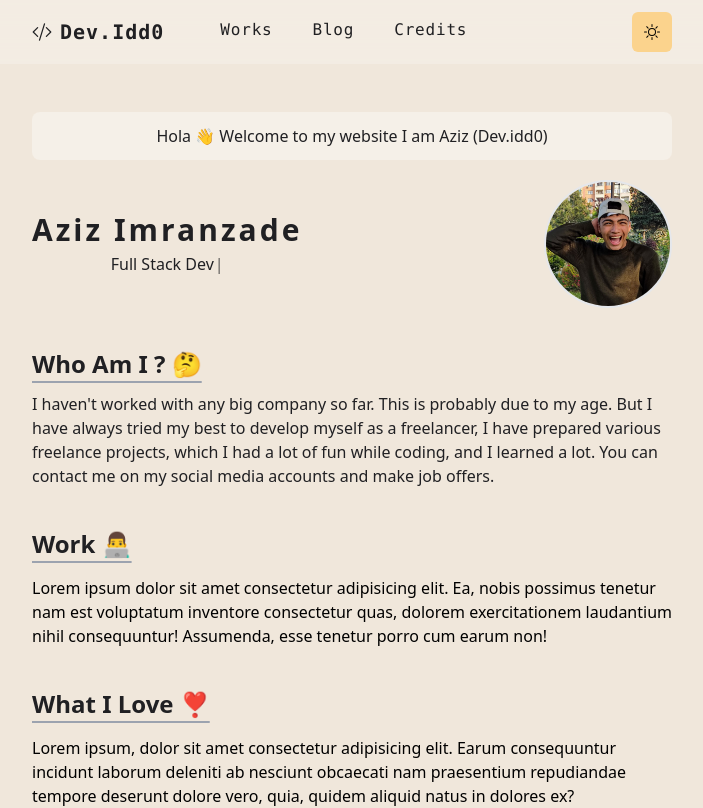
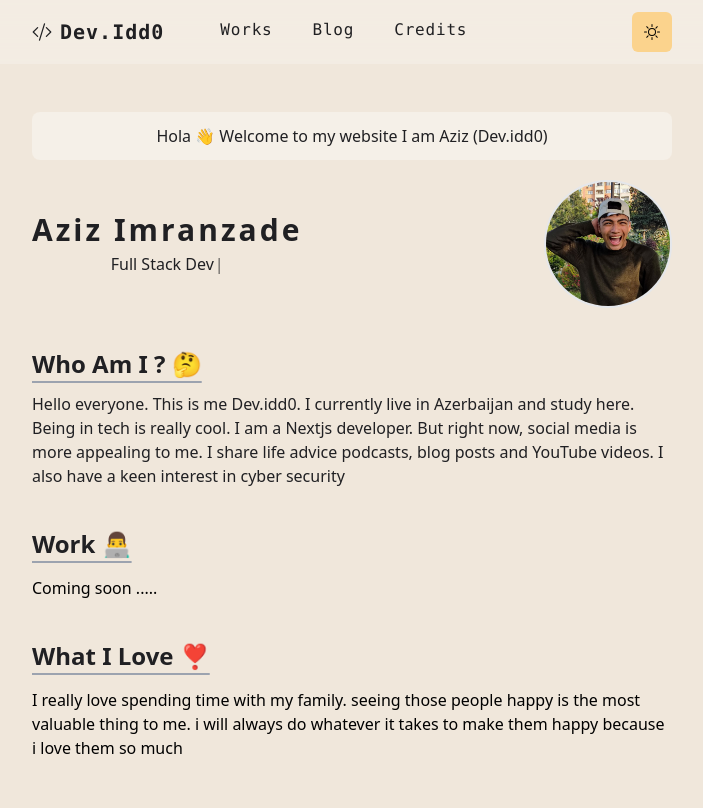
Before and after one commit to devidd0/devidd0.com-v3, a Next.js app: page / in a window 1280 px wide. Shown: the top 808 px of the page, without its empty margins (288-991 px from the left). Built offline with nearby package versions, Linux system fonts and the light colour scheme.

Commit message:
Text update

```diff
--- a/pages/index.js
+++ b/pages/index.js
@@ -100,33 +100,27 @@ const Index = () => {
             Who Am I ? 🤔
           </h2>
           <p>
-            I haven't worked with any big company so far. This is probably due
-            to my age. But I have always tried my best to develop myself as a
-            freelancer, I have prepared various freelance projects, which I had
-            a lot of fun while coding, and I learned a lot. You can contact me
-            on my social media accounts and make job offers.
+            Hello everyone. This is me Dev.idd0. I currently live in Azerbaijan
+            and study here. Being in tech is really cool. I am a Nextjs
+            developer. But right now, social media is more appealing to me. I
+            share life advice podcasts, blog posts and YouTube videos. I also
+            have a keen interest in cyber security
           </p>
         </div>
         <div className="my-10">
           <h2 className=" underline underline-offset-8  decoration-gray-400 font-semibold sm:text-2xl text-xl mb-4">
             Work 👨‍💻
           </h2>
-          <div className="relative w-full ">
-            Lorem ipsum dolor sit amet consectetur adipisicing elit. Ea, nobis
-            possimus tenetur nam est voluptatum inventore consectetur quas,
-            dolorem exercitationem laudantium nihil consequuntur! Assumenda,
-            esse tenetur porro cum earum non!
-          </div>
+          <div className="relative w-full ">Coming soon .....</div>
         </div>
         <div className="my-10">
           <h2 className=" underline underline-offset-8  decoration-gray-400 font-semibold sm:text-2xl text-xl mb-4">
             What I Love ❣️
           </h2>
           <div className="relative w-full">
-            Lorem ipsum, dolor sit amet consectetur adipisicing elit. Earum
-            consequuntur incidunt laborum deleniti ab nesciunt obcaecati nam
-            praesentium repudiandae tempore deserunt dolore vero, quia, quidem
-            aliquid natus in dolores ex?
+            I really love spending time with my family. seeing those people
+            happy is the most valuable thing to me. i will always do whatever it
+            takes to make them happy because i love them so much
           </div>
         </div>
         <div className="my-14">
```
